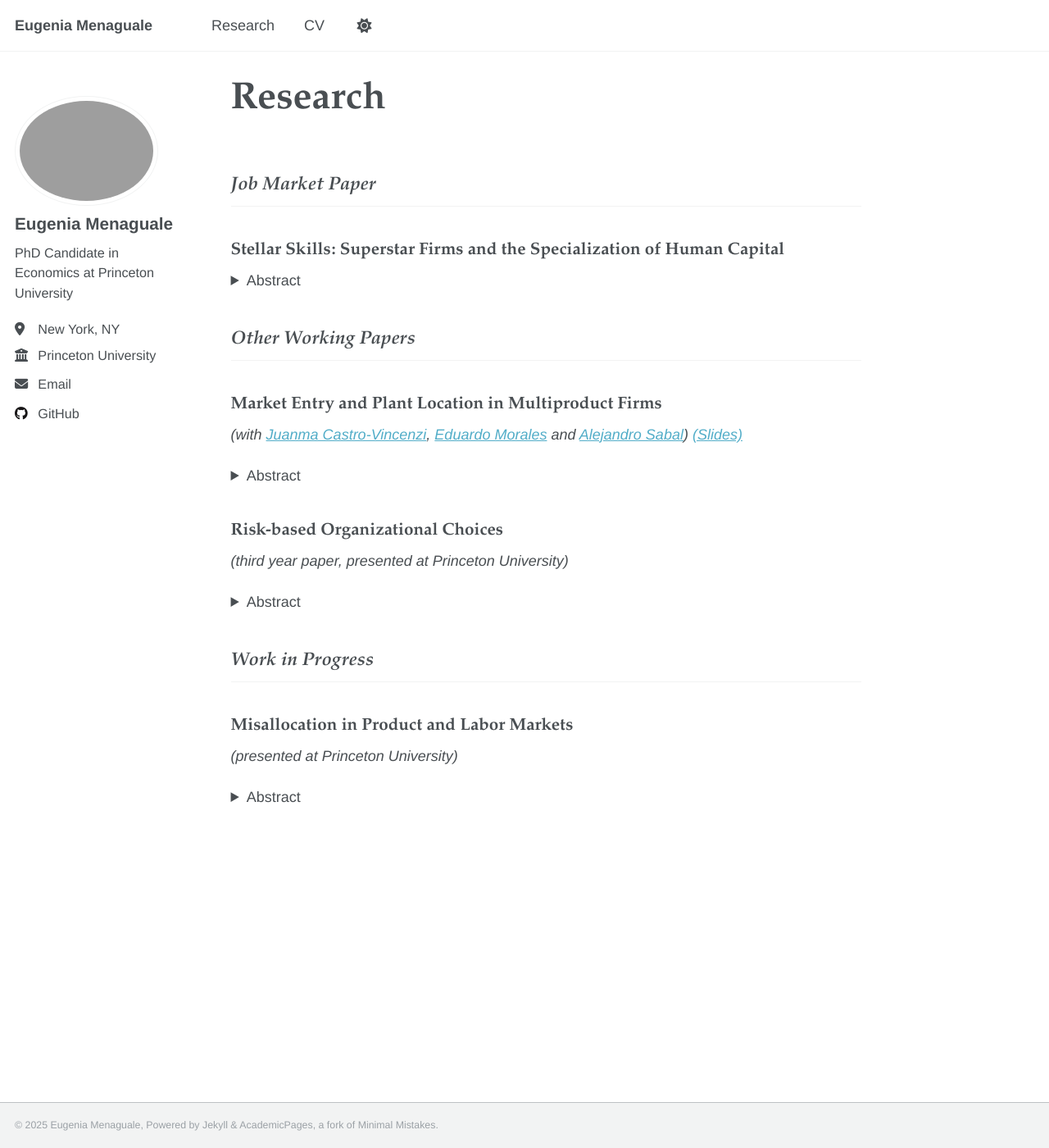
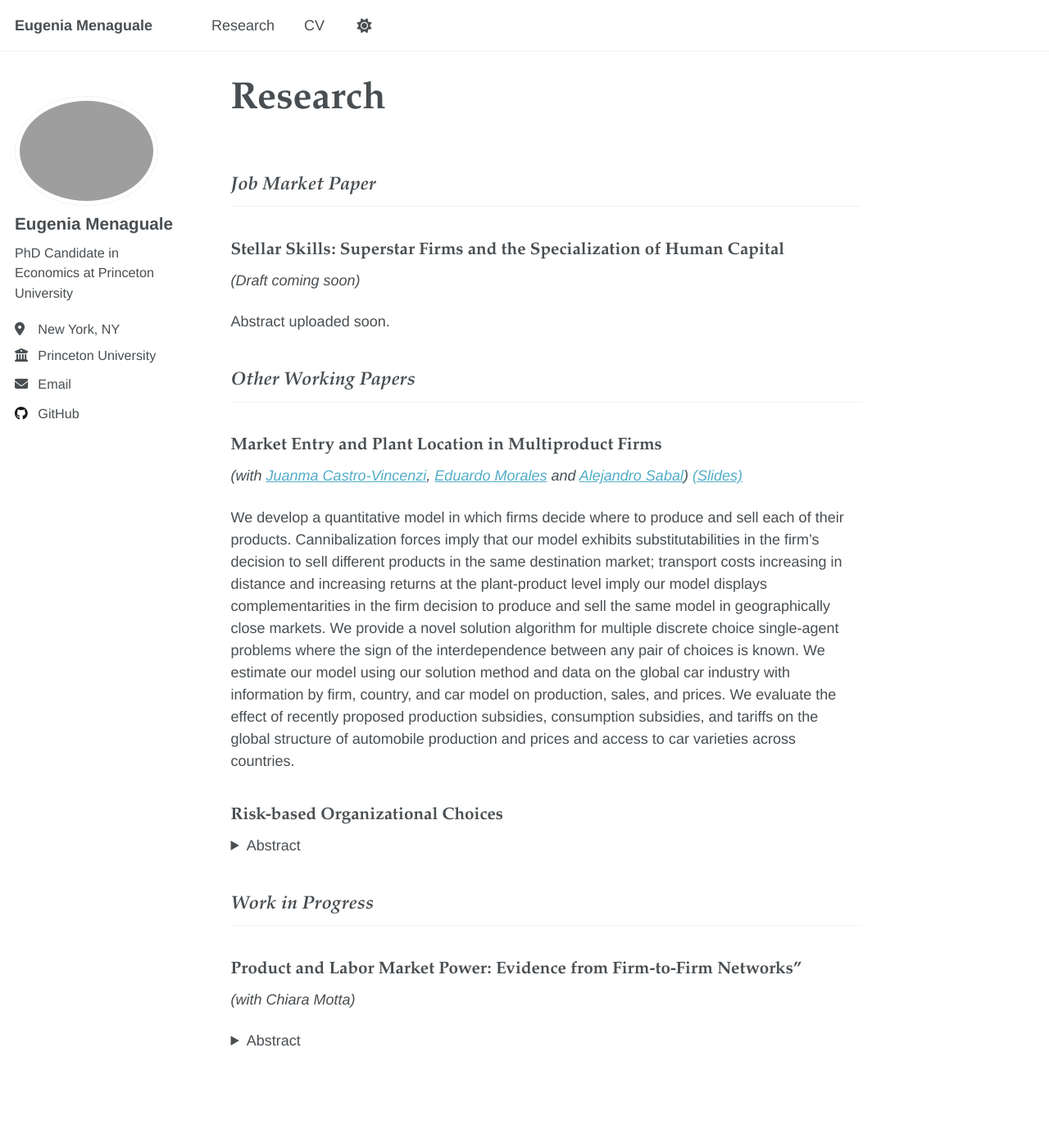
Before and after one commit to eumena/eumena.github.io, a Jekyll site: the page built from _pages/research.md, in a window 1280 px wide and 1400 px high. Shown: the whole window at 82% size. Built offline with Jekyll 4.4.1, drawn with Linux system fonts in a browser that asks for light colours; a script that is not in the unit is left out.

Commit message:
research update

```diff
--- a/_pages/research.md
+++ b/_pages/research.md
@@ -8,32 +8,20 @@ author_profile: true
 ## *Job Market Paper*
 
 ### Stellar Skills: Superstar Firms and the Specialization of Human Capital
+*(Draft coming soon)*
 
-<!-- [📄 PDF](/files/stellar-skills-paper.pdf) | [📊 Slides](/files/stellar-skills-slides.pdf) -->
+  Abstract uploaded soon.
 
-<details>
-  <summary>Abstract</summary>
-
-  Uploaded soon.
-
-</details>
 
 ## *Other Working Papers*
 
 ### Market Entry and Plant Location in Multiproduct Firms
 *(with [Juanma Castro-Vincenzi](https://www.castrovincenzi.com), [Eduardo Morales](https://sites.google.com/site/edumoralescasado/) and [Alejandro Sabal](https://www.sabalalejandro.com))* [*(Slides)*](/files/cmms.pdf)
 
-<!-- [📄 PDF](/files/market-entry-paper.pdf) | [📊 Slides](/files/market-entry-slides.pdf) -->
-
-<details>
-  <summary>Abstract</summary>
-
   We develop a quantitative model in which firms decide where to produce and sell each of their products. Cannibalization forces imply that our model exhibits substitutabilities in the firm's decision to sell different products in the same destination market; transport costs increasing in distance and increasing returns at the plant-product level imply our model displays complementarities in the firm decision to produce and sell the same model in geographically close markets. We provide a novel solution algorithm for multiple discrete choice single-agent problems where the sign of the interdependence between any pair of choices is known. We estimate our model using our solution method and data on the global car industry with information by firm, country, and car model on production, sales, and prices. We evaluate the effect of recently proposed production subsidies, consumption subsidies, and tariffs on the global structure of automobile production and prices and access to car varieties across countries.
 
-</details>
 
 ### Risk-based Organizational Choices
-*(third year paper, presented at Princeton University)*
 <details>
   <summary>Abstract</summary>
 
@@ -46,8 +34,8 @@ author_profile: true
 
 ## *Work in Progress*
 
-### Misallocation in Product and Labor Markets
-*(presented at Princeton University)*
+### Product and Labor Market Power: Evidence from Firm-to-Firm Networks"
+*(with Chiara Motta)*
 <details>
   <summary>Abstract</summary>
 
```
